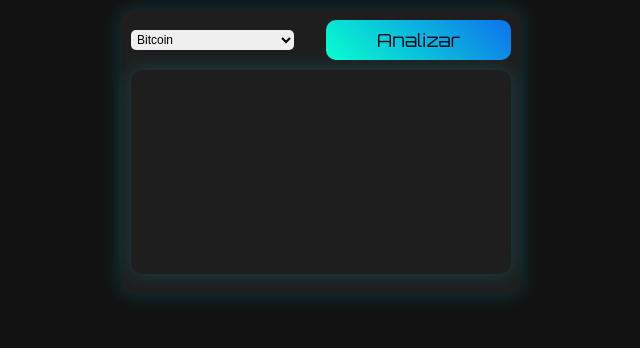
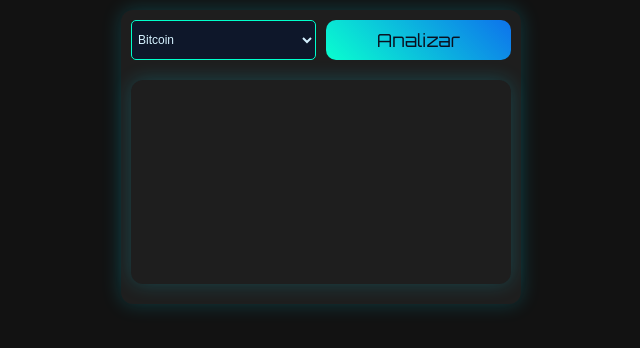
Before and after one commit to andres28m/tiempo_buy_sell_mini, a plain HTML site: page index.html in a window 1280 px wide. Shown: the whole page, without its empty margins (319-959 px from the left). Drawn offline with nearby package versions, Linux system fonts and the light colour scheme.

Commit message:
Update index.html

```diff
--- a/index.html
+++ b/index.html
@@ -36,12 +36,34 @@
             text-align: center;
         }
 
+        .input {
+            width: 100%;
+            padding: 10px;
+            background-color: #0e172a;
+            border: 2px solid #09ffcf;
+            color: #d4f1ff;
+            font-size: 18px;
+            border-radius: 10px;
+            margin-bottom: 10px;
+        }
+
+        .input-section {
+            margin-bottom: 8px;
+            padding: 10px;
+            background-color: #2a2a2a;
+            border: 1px solid #d5d5d5;
+            border-radius: 10px;
+            box-shadow: inset 0 0 10px rgba(211, 211, 211, 0.5);
+        }
+
         select,
         .input {
-            margin: 10px 0;
+
             padding: 2px;
-            width: calc(100% - 22px);
-            border: none;
+            width: 100%;
+            max-width: 380px;
+            height: 40px;
+            border: 1px solid #00ffcc;
             font-size: 12px;
             border-radius: 5px;
             transition: background-color 0.3s, box-shadow 0.3s;
```
